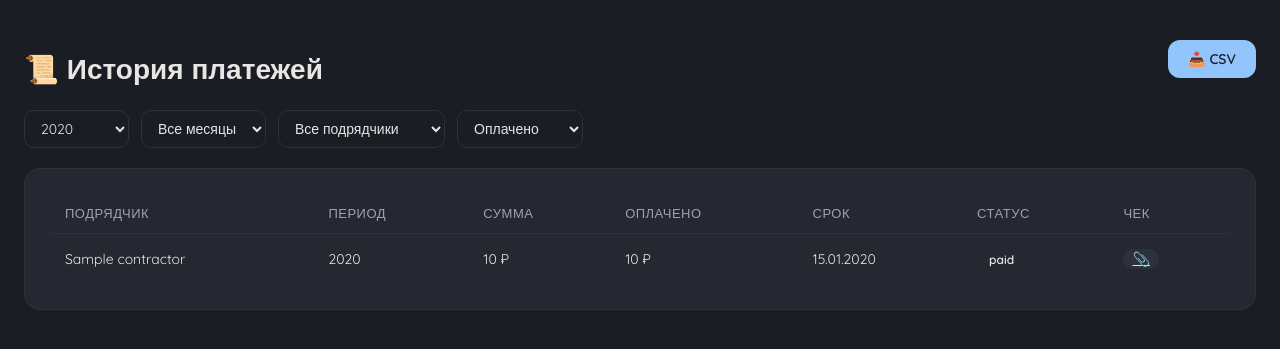
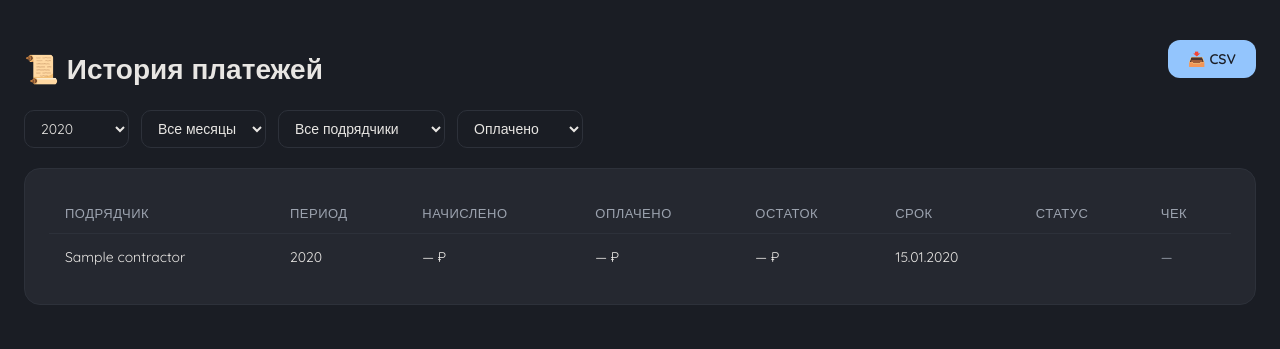
Before and after one commit to Vashork/saas-zkha, a FastAPI app: template app/web/templates/history.html in a window 1280 px wide. Shown: the part 75-424 px from the top of the page. Run offline with FastAPI, Linux system fonts and the light colour scheme; the template is opened without the code that fills it: most values are stand-ins (such as "Sample title", 1, 10 or a date in 2020).

Commit message:
Show receipts in history only for paid payments

```diff
--- a/app/web/templates/history.html
+++ b/app/web/templates/history.html
@@ -25,7 +25,6 @@
         <a href="/history/export.csv?{% if selected_year %}year={{ selected_year }}{% endif %}{% if selected_month %}&month={{ selected_month }}{% endif %}" class="btn-custom">📥 CSV</a>
     </div>
 
-    <!-- Filters -->
     <div class="toolbar">
         <select class="select-custom" onchange="location.href='/history?year=' + this.value">
             <option value="">Все годы</option>
@@ -56,26 +55,33 @@
     <div class="card-custom">
         <table class="table-custom">
             <thead>
-                <tr><th>Подрядчик</th><th>Период</th><th>Сумма</th><th>Оплачено</th><th>Срок</th><th>Статус</th><th>Чек</th></tr>
+                <tr><th>Подрядчик</th><th>Период</th><th>Начислено</th><th>Оплачено</th><th>Остаток</th><th>Срок</th><th>Статус</th><th>Чек</th></tr>
             </thead>
             <tbody>
             {% for p in payments %}
+            {% set planned = planned_amount(p) %}
+            {% set paid = paid_amount(p) %}
+            {% set remaining = remaining_amount(p) %}
+            {% set current_status = effective_status(p) %}
             <tr>
                 <td>{{ p.contractor.name if p.contractor else '—' }}</td>
                 <td>{{ month_name(p.month) }} {{ p.year }}</td>
-                <td>{{ "{:,.0f}".format(p.amount) if p.amount else '—' }} ₽</td>
-                <td>{{ "{:,.0f}".format(p.paid_amount) if p.paid_amount else '—' }} ₽</td>
+                <td>{{ "{:,.0f}".format(planned) if planned else '—' }} ₽</td>
+                <td>{{ "{:,.0f}".format(paid) if paid else '—' }} ₽</td>
+                <td>{{ "{:,.0f}".format(remaining) if remaining else '—' }} ₽</td>
                 <td>{{ p.due_date.strftime('%d.%m.%Y') }}</td>
-                <td><span class="badge-status badge-{{ payment_color_class(p.due_date, p.status) }}">{{ 'просрочено' if payment_color_class(p.due_date, p.status) == 'overdue' else p.status }}</span></td>
+                <td><span class="badge-status badge-{{ status_css_class(p) }}">{{ status_label(p) }}</span></td>
                 <td>
-                    {% if p.receipt_file %}
+                    {% if current_status == 'paid' and p.receipt_file %}
                     <a href="/uploads/{{ p.receipt_file }}" download class="btn-icon" style="width:auto;padding:0 8px;" title="Скачать чек">📎</a>
+                    {% else %}
+                    <span style="color:var(--text-muted);">—</span>
                     {% endif %}
                 </td>
             </tr>
             {% endfor %}
             {% if not payments %}
-            <tr><td colspan="7" style="text-align:center;color:var(--text-muted);">Нет записей</td></tr>
+            <tr><td colspan="8" style="text-align:center;color:var(--text-muted);">Нет записей</td></tr>
             {% endif %}
             </tbody>
         </table>
```
